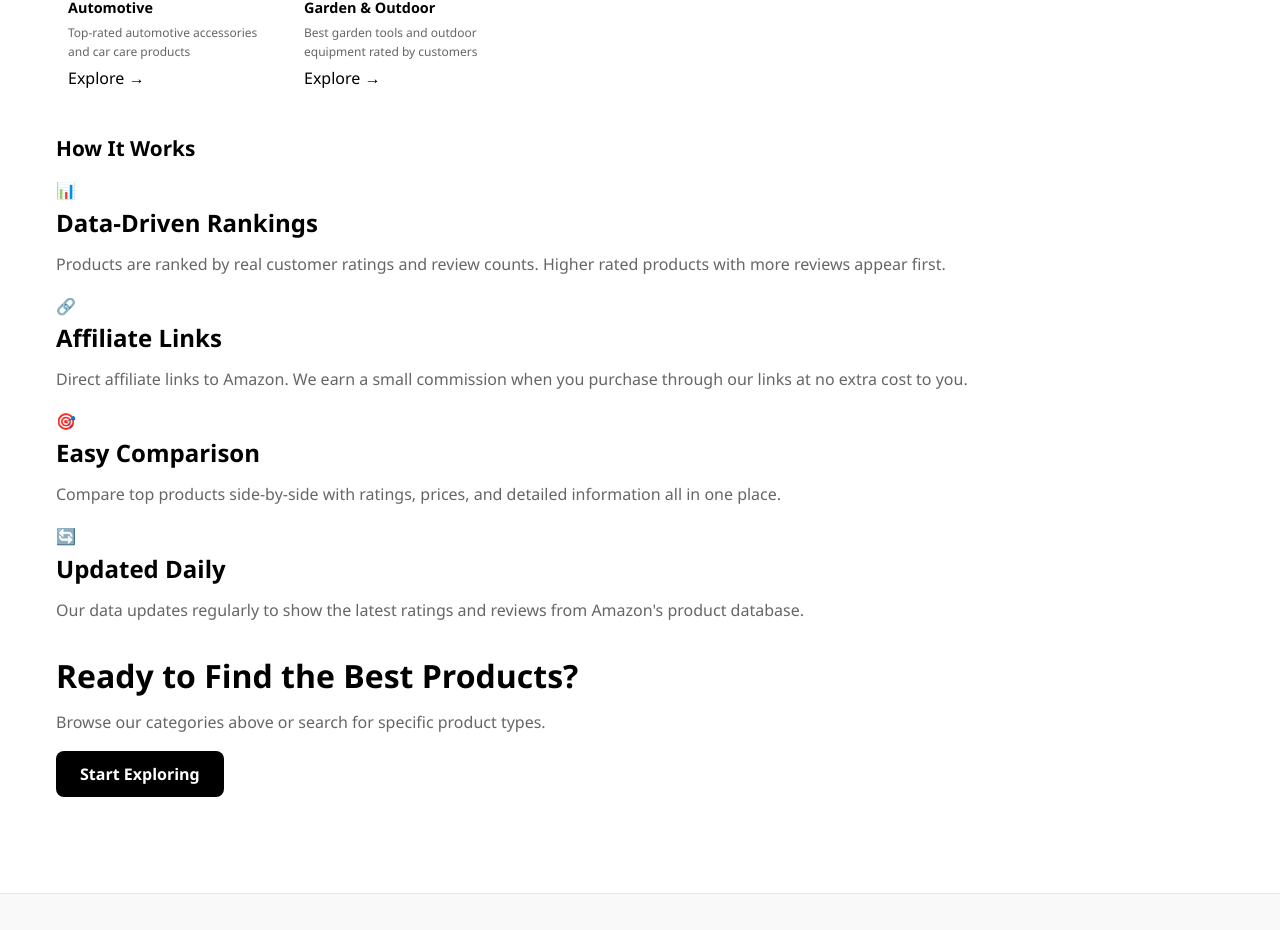
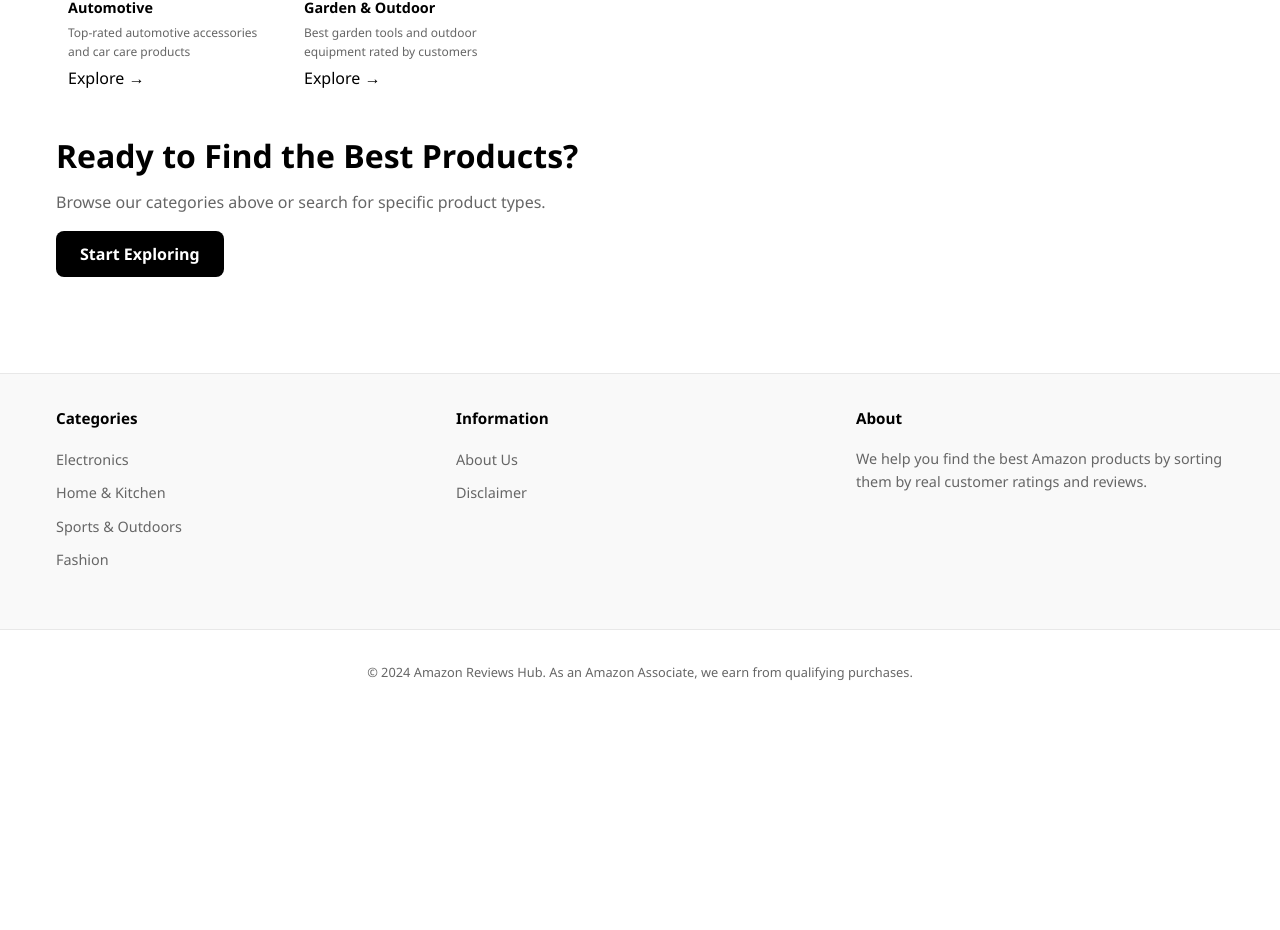
Before and after one commit to ugorbatov/products-reviews-hub, a Next.js app: page / in a window 1280 px wide. Shown: the part 1160-2090 px from the top of the page. After the commit the page ends 1875 px from the top, so only its background shows below. Built offline with nearby package versions, Linux system fonts and the light colour scheme; no server answers.

Commit message:
Remove How It Works and CTA sections

```diff
--- a/pages/index.tsx
+++ b/pages/index.tsx
@@ -61,43 +61,7 @@ export default function Home() {
           </div>
         </section>
 
-        <section className={styles.section}>
-          <h2>How It Works</h2>
-          <div className={styles.features}>
-            <div className={styles.feature}>
-              <div className={styles.featureIcon}>📊</div>
-              <h3>Data-Driven Rankings</h3>
-              <p>
-                Products are ranked by real customer ratings and review counts.
-                Higher rated products with more reviews appear first.
-              </p>
-            </div>
-            <div className={styles.feature}>
-              <div className={styles.featureIcon}>🔗</div>
-              <h3>Affiliate Links</h3>
-              <p>
-                Direct affiliate links to Amazon. We earn a small commission when
-                you purchase through our links at no extra cost to you.
-              </p>
-            </div>
-            <div className={styles.feature}>
-              <div className={styles.featureIcon}>🎯</div>
-              <h3>Easy Comparison</h3>
-              <p>
-                Compare top products side-by-side with ratings, prices, and detailed
-                information all in one place.
-              </p>
-            </div>
-            <div className={styles.feature}>
-              <div className={styles.featureIcon}>🔄</div>
-              <h3>Updated Daily</h3>
-              <p>
-                Our data updates regularly to show the latest ratings and reviews
-                from Amazon's product database.
-              </p>
-            </div>
-          </div>
-        </section>
+
 
         <section className={styles.cta}>
           <h2>Ready to Find the Best Products?</h2>
```
